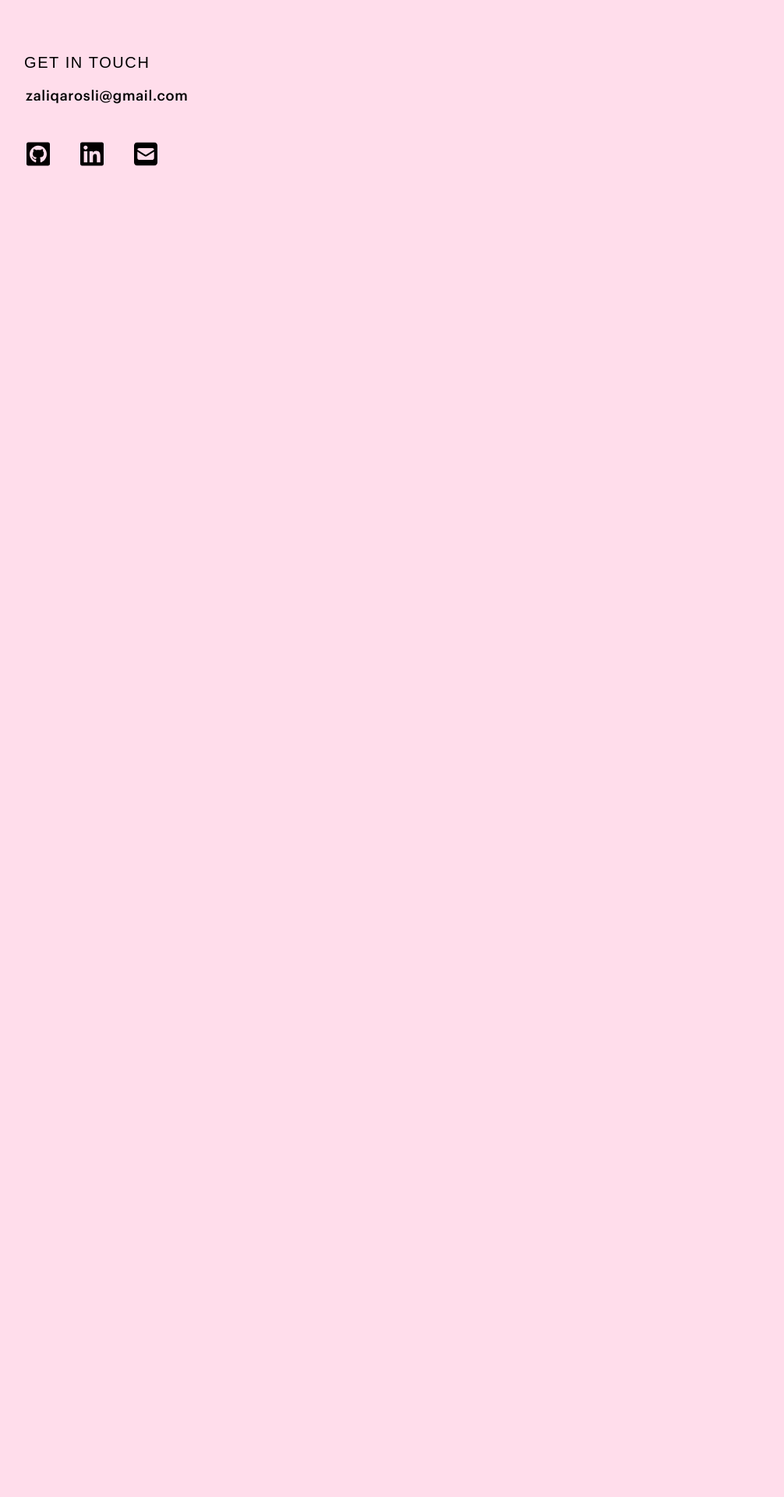
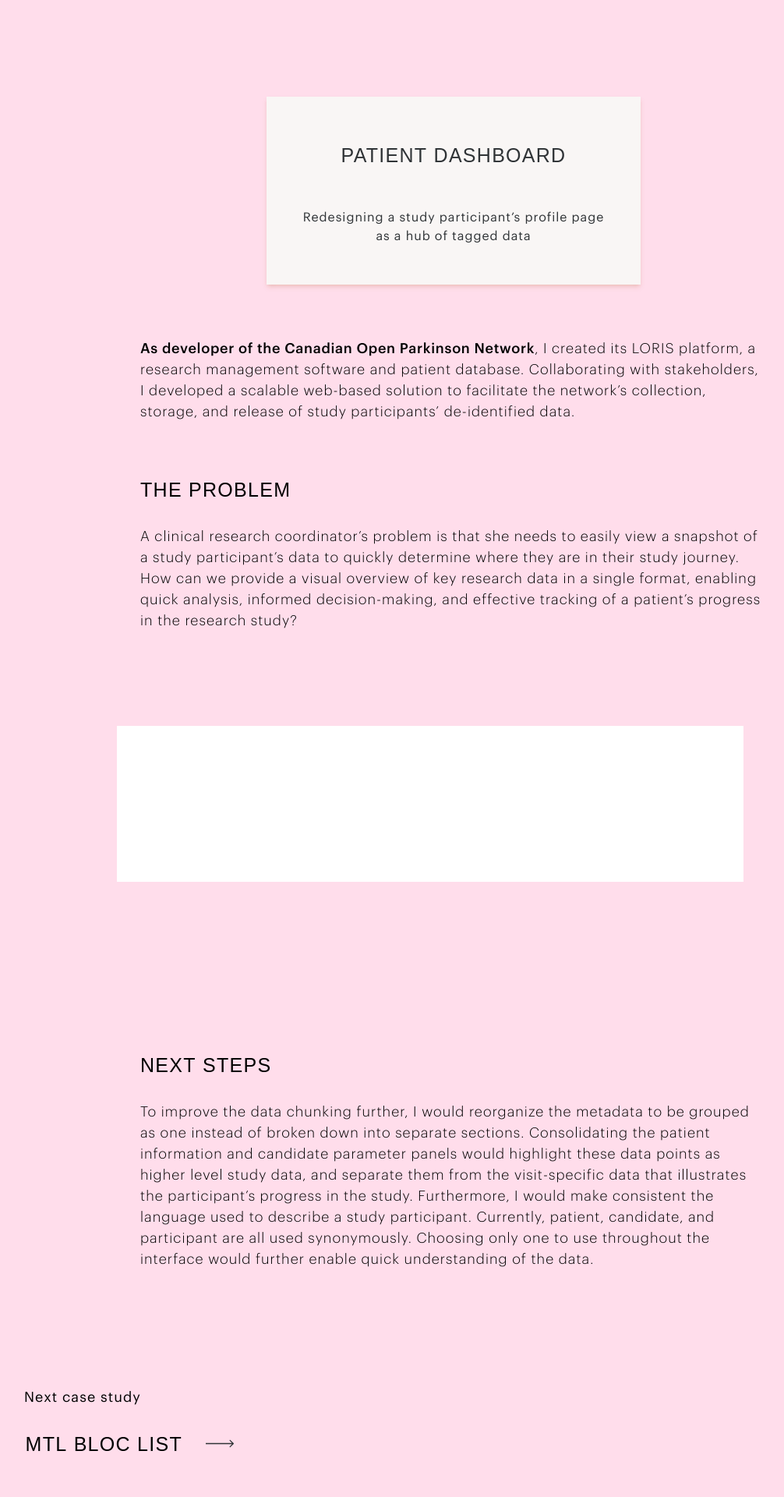
Before and after one commit to zaliqarosli/portfolio, a Next.js app: page /work/patient-dashboard in a window 1280 px wide. Shown: the part 440-2360 px from the top of the page at 78% size, without its empty margins (58-1064 px from the left). Before the commit the page ends 800 px from the top, so only its background shows below. Built offline with nearby package versions, Linux system fonts and the light colour scheme; a web font is replaced by a local one.

Commit message:
start patient dashboard page

```diff
--- a/app/(case-study)/work/patient-dashboard/page.js
+++ b/app/(case-study)/work/patient-dashboard/page.js
@@ -1,3 +1,100 @@
+import Image from 'next/image';
+
 export default function Page() {
-  return <h1>PATIENT DASHBOARD</h1>;
+  const title = 'patient dashboard';
+  const name = 'patient-dashboard';
+  return (
+    <>
+      <header className='flex flex-col items-center self-stretch relative'>
+        <div className='flex min-h-[43.75rem] justify-center items-start gap-[0.625rem] self-stretch relative'>
+          <div className='flex min-h-[31.25rem] pt-[1.25rem] justify-center items-start absolute left-[-3.375rem] bg-white'>
+            <Image
+              src='/data-entry-graphic@2x.jpg'
+              // width={4096}
+              // height={2391}
+              fill={true}
+              alt={`graphic depicting research data collection`}
+              style={{ objectFit: 'contain' }}
+              className='max-w-[68.75rem] max-h-[41.7rem] flex-[1_0_0] aspect-[512.00/310.50]'
+            />
+          </div>
+        </div>
+        <div className='flex py-[0rem] px-[4.125rem] justify-between items-center absolute bottom-[1.875rem]'>
+          <figure className='flex max-w-[37.5rem] py-[3.125rem] px-[2.25rem] flex-col justify-center items-center gap-[3.125rem] flex-[1_0_0] bg-offwhite shadow-md shadow-brown-shadow text-midgray'>
+            <h2 className='text-center max-w-[25.5rem] self-stretch'>
+              {title}
+            </h2>
+            <figcaption className='max-w-[25.5rem] self-stretch text-center'>
+              Redesigning a study participant’s profile page as a hub of tagged
+              data
+            </figcaption>
+          </figure>
+        </div>
+      </header>
+      <main className='flex pb-[1.875rem] flex-col items-center gap-[1.875rem] 2xl:gap-[3.75rem] self-stretch'>
+        <section
+          id={`${name}-background`}
+          className='flex max-w-[54rem] py-[0rem] px-[1.875rem] flex-col justify-center items-center gap-[1.875rem] 2xl:gap-[3.75rem self-stretch]'
+        >
+          <p className='self-stretch'>
+            <strong>As developer of the Canadian Open Parkinson Network</strong>
+            , I created its LORIS platform, a research management software and
+            patient database. Collaborating with stakeholders, I developed a
+            scalable web-based solution to facilitate the network’s collection,
+            storage, and release of study participants’ de-identified data.
+          </p>
+        </section>
+        <section
+          id={`${name}-problem`}
+          className='flex max-w-[54rem] pt-[1.875rem] px-[1.875rem] pb-[0rem] flex-col items-start gap-[1.875rem] 2xl:gap-[3.75rem] self-stretch w-full mx-auto'
+        >
+          <h2 className='self-stretch'>THE PROBLEM</h2>
+          <p className='self-stretch'>
+            A clinical research coordinator’s problem is that she needs to
+            easily view a snapshot of a study participant’s data to quickly
+            determine where they are in their study journey. How can we provide
+            a visual overview of key research data in a single format, enabling
+            quick analysis, informed decision-making, and effective tracking of
+            a patient’s progress in the research study?
+          </p>
+        </section>
+        <section
+          id={`${name}-solution`}
+          className='flex max-w-[54rem] flex-col items-center gap-[1.875rem] 2xl:gap-[3.75rem] self-stretch w-full mx-auto'
+        >
+          <header className='flex pt-[1.875rem] px-[1.875rem] pb-[0rem] justify-center items-center self-stretch'>
+            <h2 className='flex-[1_0_0]'></h2>
+          </header>
+          <div className='flex max-w-[50.25rem] py-[1.875rem] px-[0rem] flex-col items-center self-stretch'>
+            <div className='flex px-[3.75rem] py-[6.25rem] justify-center items-end self-stretch bg-white'></div>
+          </div>
+          <div className=''></div>
+          <div className=''></div>
+          <div className=''></div>
+        </section>
+        <section
+          id={`${name}-results`}
+          className='flex max-w-[54rem] flex-col items-center gap-[1.875rem] 2xl:gap-[3.75rem] self-stretch w-full mx-auto'
+        ></section>
+        <section
+          id={`${name}-next-steps`}
+          className='flex max-w-[54rem] pt-[1.875rem] px-[1.875rem] pb-[0rem] flex-col items-start gap-[1.875rem] 2xl:gap-[3.75rem] self-stretch w-full mx-auto'
+        >
+          <h2 className='self-stretch'>next steps</h2>
+          <p className='self-stretch'>
+            To improve the data chunking further, I would reorganize the
+            metadata to be grouped as one instead of broken down into separate
+            sections. Consolidating the patient information and candidate
+            parameter panels would highlight these data points as higher level
+            study data, and separate them from the visit-specific data that
+            illustrates the participant’s progress in the study. Furthermore, I
+            would make consistent the language used to describe a study
+            participant. Currently, patient, candidate, and participant are all
+            used synonymously. Choosing only one to use throughout the interface
+            would further enable quick understanding of the data.
+          </p>
+        </section>
+      </main>
+    </>
+  );
 }
```
Also changed, not shown: public/data-entry-graphic@2x.jpg (added).
